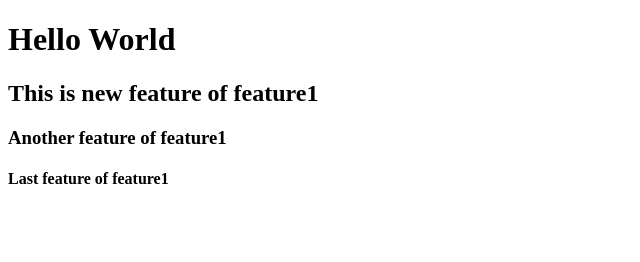
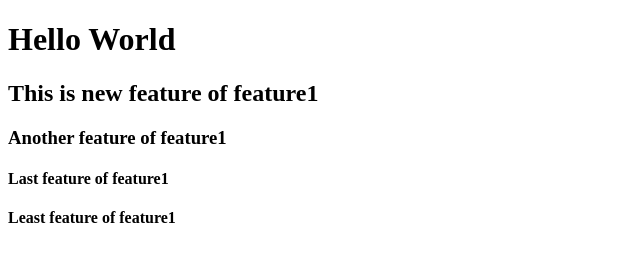
Before and after one commit to mihirsavaliya/LocalRepo, a plain HTML site: page index.html in a window 1280 px wide. Shown: the whole page, without its empty margins (0-640 px from the left). Drawn offline with Linux system fonts and the light colour scheme.

Commit message:
adding least feature in feature1

```diff
--- a/index.html
+++ b/index.html
@@ -10,5 +10,6 @@
     <h2>This is new feature of feature1</h2>
     <h3>Another feature of feature1</h3>
     <h4>Last feature of feature1</h4>
+    <h4>Least feature of feature1</h4>
 </body>
 </html>
```
